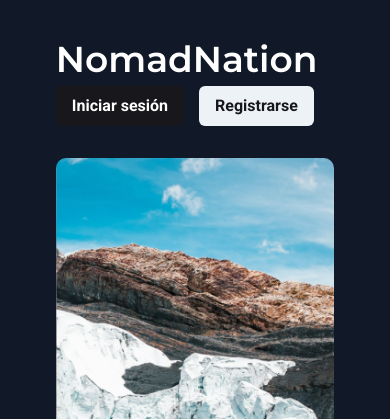
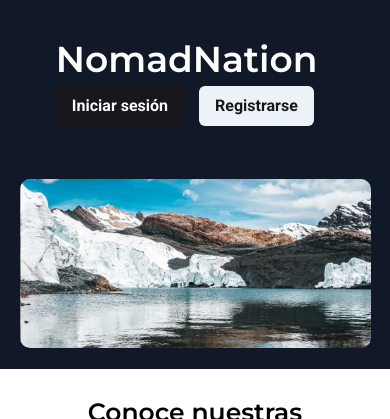
Before and after one commit to FrancoDurand/nomadnation-web, a React (Vite) app: page / in a window 390 px wide. Shown: the top 419 px of the page. Built offline with nearby package versions, Linux system fonts and the light colour scheme; no server answers.

Commit message:
Update Hero component styles for responsive design

```diff
--- a/src/components/Hero/Hero.css
+++ b/src/components/Hero/Hero.css
@@ -4,6 +4,7 @@
     display: flex;
     flex-direction: column;
     align-items: center;
+    justify-content: center;
 }
 
 .hero__image-container {
@@ -16,6 +17,57 @@
 .hero__image-container .embla img {
     width: 71.35vw;
     height: 52.23vh;
-    /* 480px; */
     object-fit: cover;
 }
+
+@media (width <=768px) {
+    .hero {
+        height: 40vh;
+    }
+
+    .hero__image-container {
+        height: 35vh;
+        width: 90%;
+    }
+
+    .hero__image-container .embla img {
+        height: 35vh;
+        width: 100%;
+        object-position: left;
+    }
+}
+
+@media (width <=425px) {
+    .hero {
+        height: 25vh;
+    }
+
+    .hero__image-container {
+        height: 20vh;
+
+    }
+
+    .hero__image-container .embla img {
+        height: 20vh;
+
+        object-position: center;
+    }
+}
+
+@media (width <=320px) {
+    .hero {
+        height: 20vh;
+    }
+
+    .hero__image-container {
+        height: 15vh;
+        width: 100%;
+        border-radius: unset;
+    }
+
+    .hero__image-container .embla img {
+        height: 15vh;
+        width: 100%;
+
+    }
+}
```
